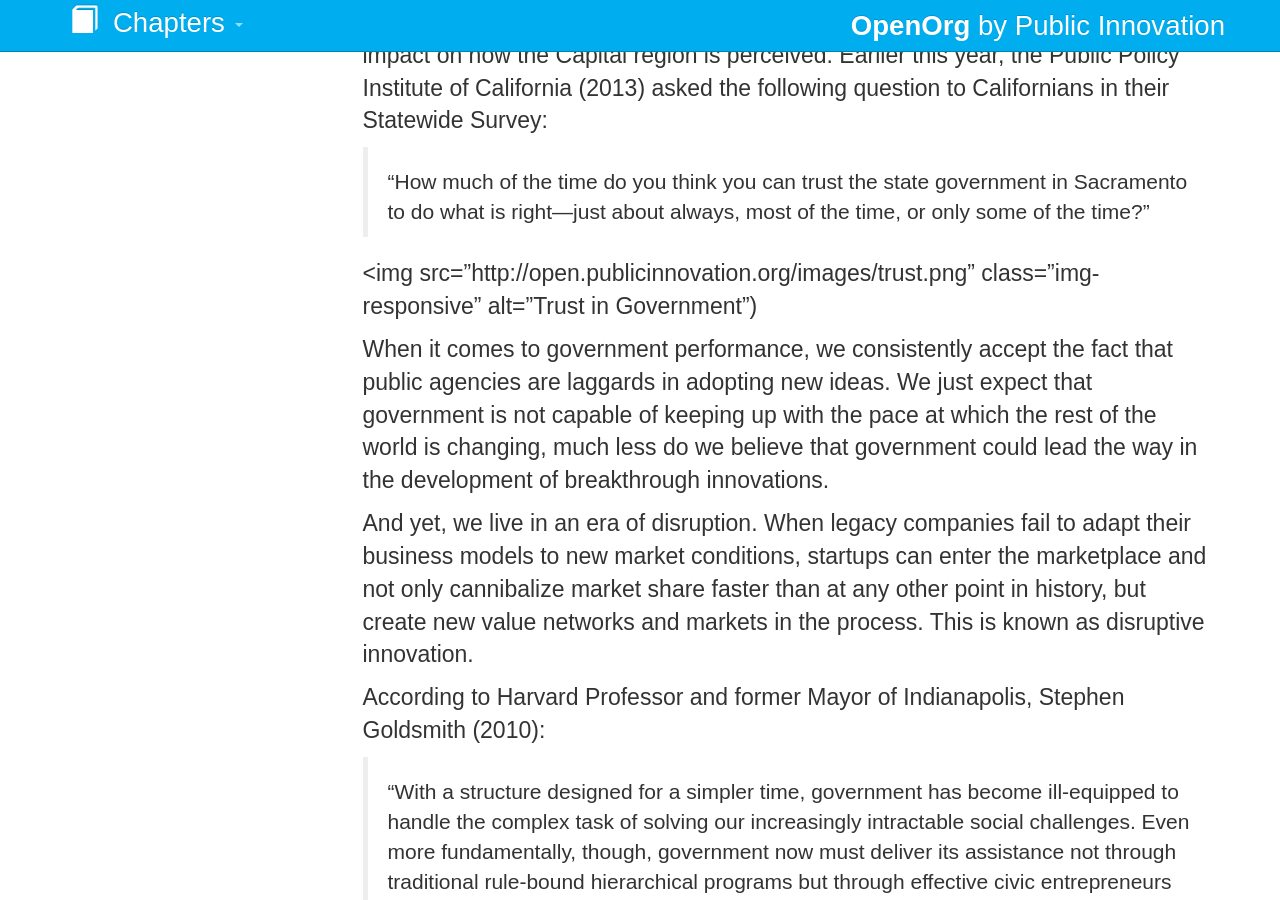
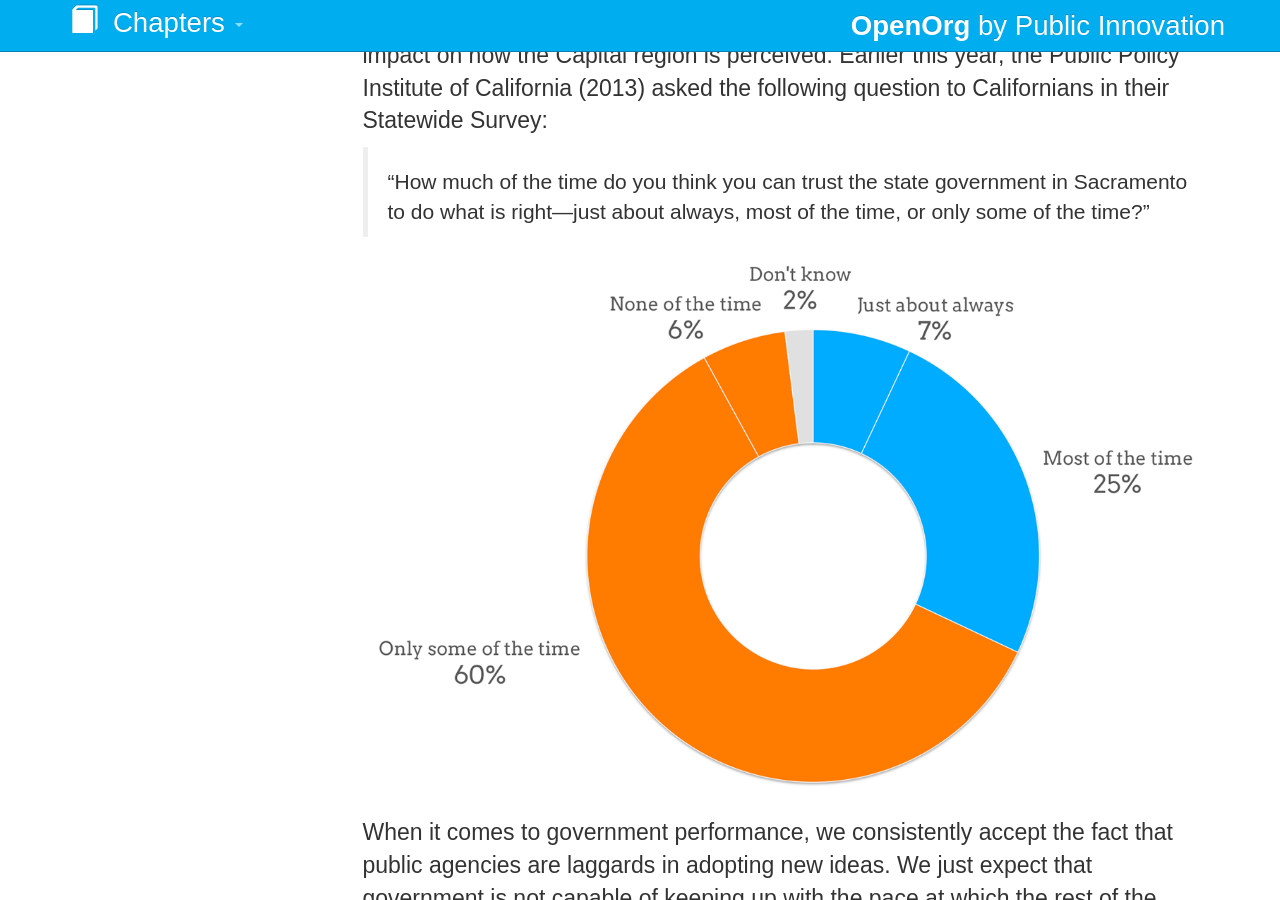
Before and after one commit to publicinnovation/openorg, a Jekyll site: the page built from chapters/2_need-and-opportunity.md, in a window 1280 px wide and 900 px high, scrolled down 2335 px. Built offline with Jekyll 4.4.1, drawn with Linux system fonts in a browser that asks for light colours; nearby versions of some CDN libraries; Markdown is read by kramdown in place of the engine named in the settings; comment, search, counter and statistics services are not loaded.

Commit message:
add closing bracket to img src tag

```diff
--- a/chapters/2_need-and-opportunity.md
+++ b/chapters/2_need-and-opportunity.md
@@ -40,7 +40,7 @@ So what’s the state of trust in government? Although trust is greatest at the
 
 >“How much of the time do you think you can trust the state government in Sacramento to do what is right—just about always, most of the time, or only some of the time?”
 
-<img src="http://open.publicinnovation.org/images/trust.png" class="img-responsive" alt="Trust in Government")
+<img src="http://open.publicinnovation.org/images/trust.png" class="img-responsive" alt="Trust in Government">
 
 When it comes to government performance, we consistently accept the fact that public agencies are laggards in adopting new ideas. We just expect that government is not capable of keeping up with the pace at which the rest of the world is changing, much less do we believe that government could lead the way in the development of breakthrough innovations.
 
```
